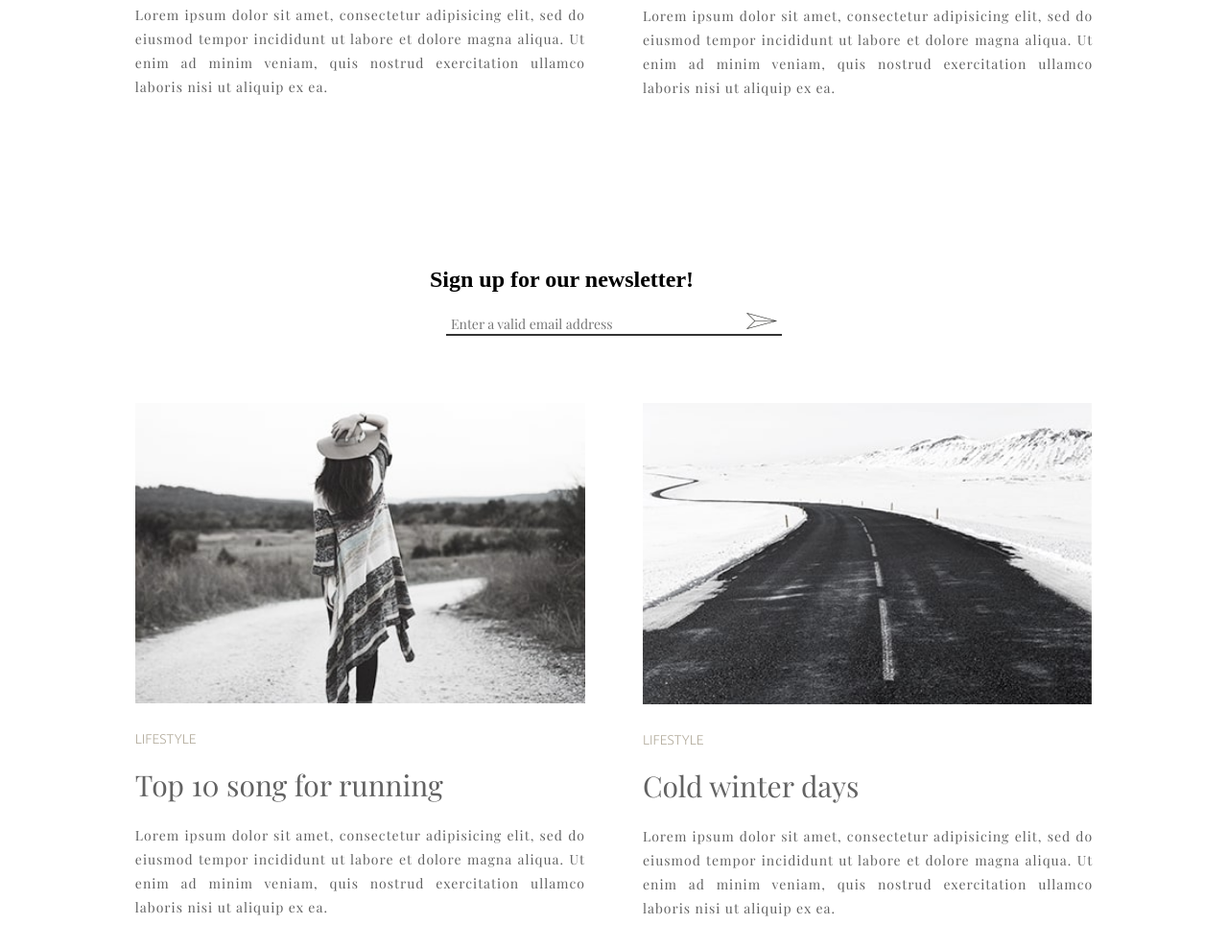
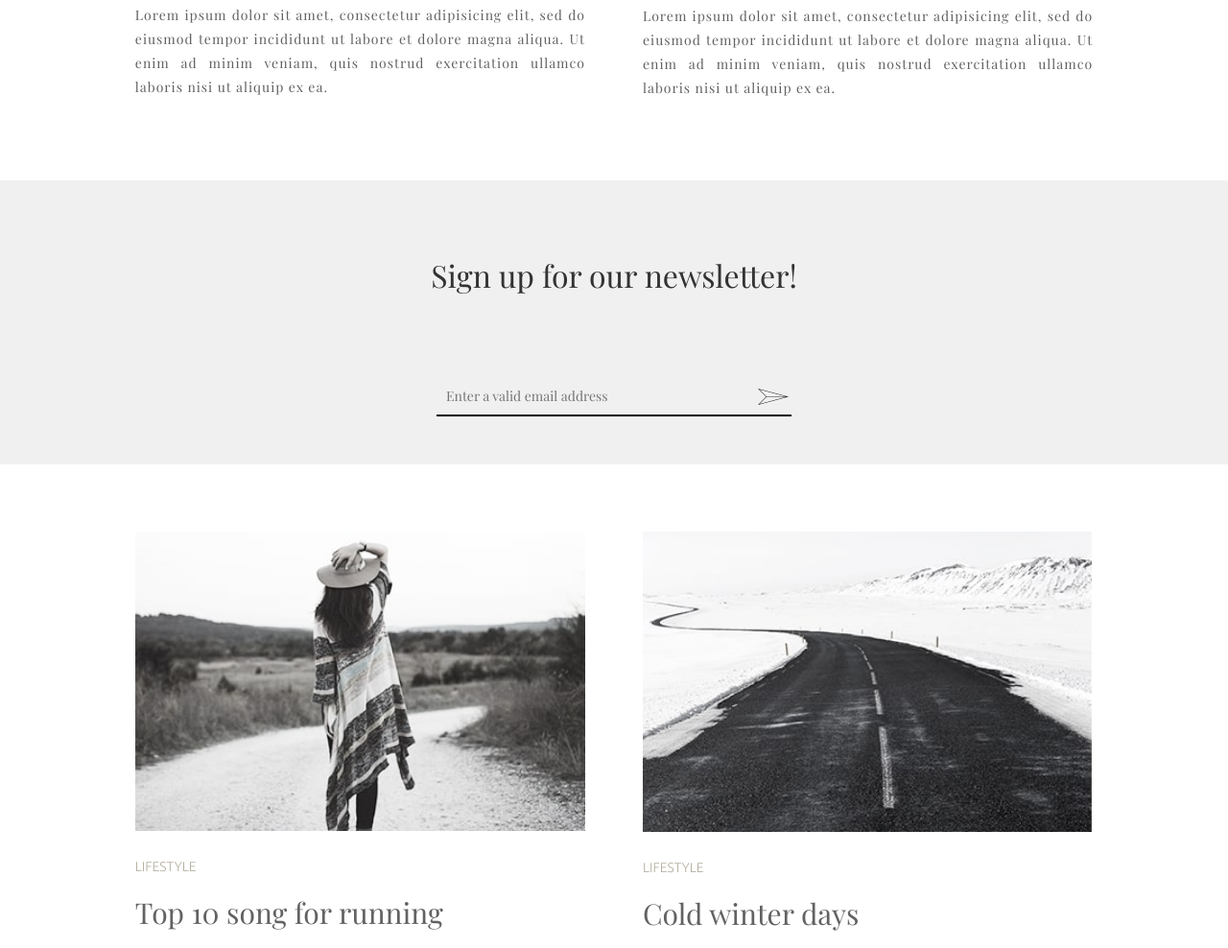
Before and after one commit to Nurnoby/project_minimo, a plain HTML site: page index.html in a window 1280 px wide. Shown: the part 1670-2658 px from the top of the page at 96% size. Drawn offline with nearby package versions, Linux system fonts and the light colour scheme; a web font is replaced by a local one.

Commit message:
Update style.css

```diff
--- a/css/style.css
+++ b/css/style.css
@@ -152,64 +152,62 @@ h1{
 											/*blog end here*/
 
 											/*newsletter start here*/
-.newsletter{
+#newsletter{
 	background-color: #f0f0f0;
-	min-height: 290px;
-	margin-bottom:80px;
+	padding:50px 0;
+	margin-bottom:70px;
 }
 .newswrapper{
+	width: 60%;
+	margin:0 auto;
 	/*border:1px solid;*/
-	width:30%;
-	margin:0 auto;
-	padding: 70px 0;
-
 }
-.newsletter h2{
+.signup{
+	text-align: center;
+}
+.signup h2{
 	font-family: 'Playfair Display', serif;
-    font-size: 30px;
+    font-size: 32px;
     font-weight: 400;
     color: #333333;
-    text-align: center;
-    margin: 0;
-    margin-bottom: 60px;
+    margin-bottom:85px;
 
 }
 .form{
-	text-align: center;
+	width: 400px;
+    margin: 0 auto;
+    position: relative;
+    top:0;
+    right: 0;
 
 }
-input{
-	width: 300px;
+.form input{
+	border:none;
+	background: transparent;
+	border-bottom:2px solid black;
+	width:350px;
 	font-family: 'Playfair Display', serif;
     font-size: 14px;
     font-weight: 400;
-    color: #626262;
-    background-color: transparent;
-    outline:none;
-    border:none;
-    border-bottom:2px solid #333333;
-    padding-left: 5px;
+	color:#626262;
+	padding:10px 10px 10px 10px;
+	outline:none;
 
 }
 .form button{
-	background-color: transparent;
 	border:none;
-	border-bottom:2px solid #333333;
-	margin-left: -4px;
-    padding-bottom: 2px;
-    padding-right: 5px;
+	background: transparent;
+	position: absolute;
+	top: 11px;
+    right: 12px;
     outline:none;
-    cursor:pointer;
-
+    cursor: pointer;
 }
-
 
 											/*newsletter end here*/
 
 											/*button start here*/
-#button{
-	/*border:1px solid black;*/
-}
+
 .btn{
 	text-align: center;
 
```
